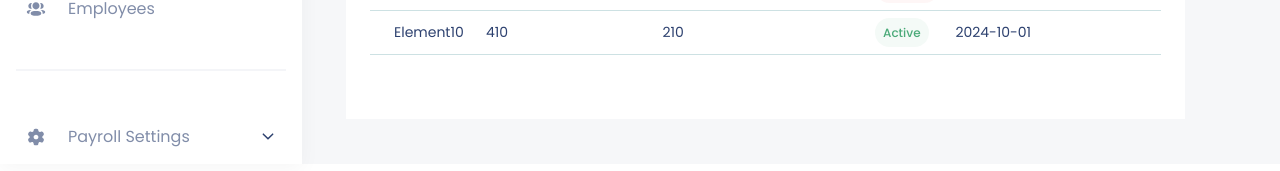
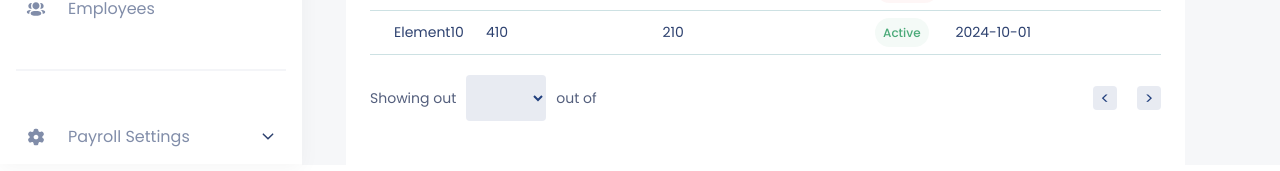
Before and after one commit to GoodnessObi/softsuite-test, a React (Vite) app: page /elements in a window 1280 px wide. Shown: the part 636-807 px from the top of the page. Built offline with nearby package versions, Linux system fonts and the light colour scheme.

Commit message:
feat: change items shown per page on table - pagination

```diff
--- a/src/components/base/Pagination/Pagination.tsx
+++ b/src/components/base/Pagination/Pagination.tsx
@@ -1,31 +1,54 @@
-import { useState } from 'react';
 import ReactPaginate from 'react-paginate';
 import './Pagination.scss';
 
-export default function Pagination() {
-	// const [currentUsers, setCurrentUsers] = useState<User[]>([]);
-	const [pageCount, setPageCount] = useState(0);
-	// const [itemOffset, setItemOffset] = useState(0);
-	// const [itemsPerPage, setItemsPerPage] = useState(10);
-
-	// useEffect(() => {
-	// 	const endOffset = itemOffset + itemsPerPage;
-	// 	setCurrentUsers(users.slice(itemOffset, endOffset));
-	// 	setPageCount(Math.ceil(users.length / itemsPerPage));
-	// }, [itemOffset, itemsPerPage, users]);
-
-	const handlePageClick = () => {
+export default function Pagination({
+	pageCount,
+	totalCount,
+	handlePageChange,
+	itemsPerPage,
+	setItemsPerPage,
+}: {
+	pageCount: number;
+	totalCount: number;
+	itemsPerPage: number;
+	setItemsPerPage: React.Dispatch<React.SetStateAction<number>>;
+	handlePageChange: (event: any) => void;
+}) {
+	const handlePageClick = (event: any) => {
 		console.log('clickkkk');
+		handlePageChange(event.selected);
 		// const newOffset = (event.selected * itemsPerPage) % users.length;
 		// setItemOffset(newOffset);
 	};
 
-	// const selectPageCount = (e: React.ChangeEvent<HTMLSelectElement>) => {
-	// 	setItemsPerPage(+e.currentTarget.value);
-	// };
+	const selectPageCount = (e: React.ChangeEvent<HTMLSelectElement>) => {
+		setItemsPerPage(+e.currentTarget.value);
+	};
 
 	return (
 		<div className='pagination_wrapper'>
+			<div className='select-box'>
+				<span>
+					Showing out
+					<span>
+						<label htmlFor='pageitems' hidden></label>
+						<select
+							className='pageitems'
+							name='page Items'
+							id='pageitems'
+							onChange={(e: React.ChangeEvent<HTMLSelectElement>) =>
+								selectPageCount(e)
+							}
+						>
+							<option value={itemsPerPage}>{itemsPerPage}</option>
+							<option value='20'>10</option>
+							<option value='50'>20</option>
+							<option value='100'>50</option>
+						</select>
+					</span>
+					out of {totalCount}
+				</span>
+			</div>
 			<ReactPaginate
 				nextLabel='>'
 				onPageChange={handlePageClick}
```
